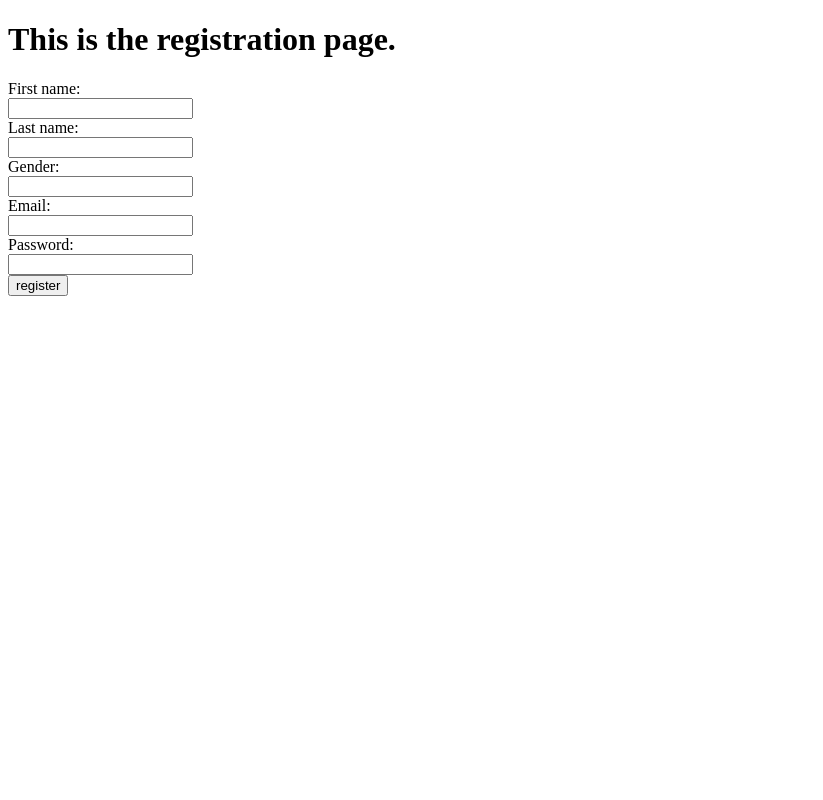
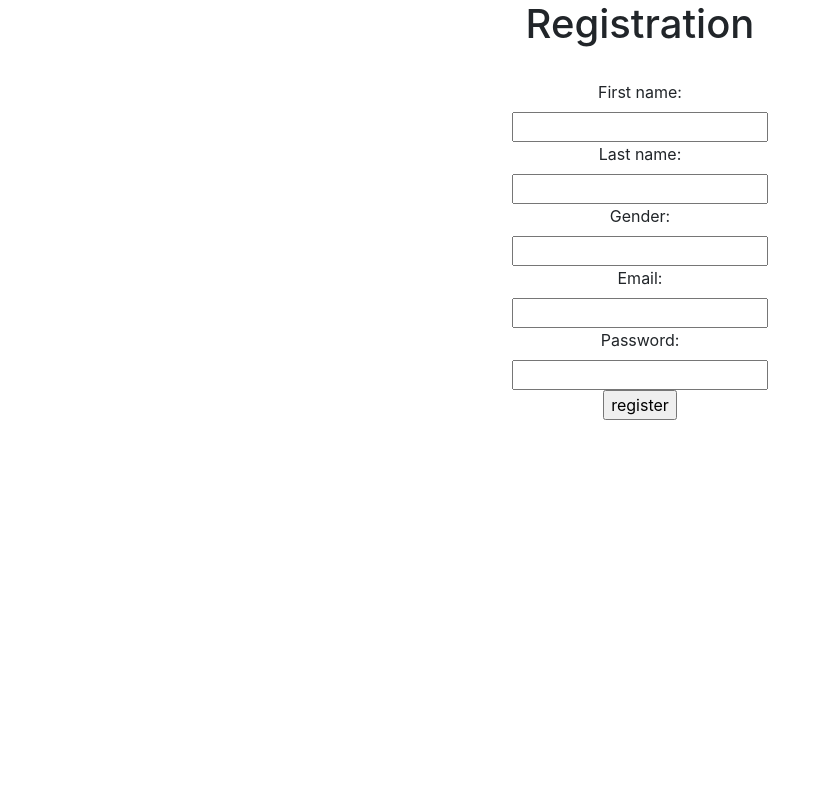
Before and after one commit to wylenjoan/group1-metro-events, a Django app: page /register/ in a window 1280 px wide. Shown: the whole page, without its empty margins (0-823 px from the left). Run offline with Django 3.2, Linux system fonts and the light colour scheme; some libraries are stand-ins or nearby versions.

Commit message:
Add bootstrap in Login and Registration templates

```diff
--- a/metro_events/app/templates/login.html
+++ b/metro_events/app/templates/login.html
@@ -4,7 +4,7 @@
     <meta charset="UTF-8">
     <meta http-equiv="X-UA-Compatible" content="IE=edge">
     <meta name="viewport" content="width=device-width, initial-scale=1.0">
-    <title>Dashboard</title>
+    <title>Login</title>
 
     {% load static %}
     <link rel="stylesheet" href="{% static 'bootstrap/css/bootstrap.min.css' %}">
@@ -17,7 +17,7 @@
     </style>
 </head>
 <body>
-    <h1>This is the login page.</h1>
+    <h1 class="text-center">Login</h1><br>
 
     <div class="container text-center d-flex align-items-center justify-content-center">
         <form action="{% url 'app:login' %}" method="post">
@@ -29,7 +29,7 @@
             <label for="password">Password:</label><br>
             <input type="text" id="password" name="password"><br>
 
-            <input type="submit" value="login">
+            <input type="submit" value="LOGIN" class="btn btn-primary">
 
         </form>
     </div>
--- a/metro_events/app/templates/register.html
+++ b/metro_events/app/templates/register.html
@@ -4,11 +4,22 @@
     <meta charset="UTF-8">
     <meta http-equiv="X-UA-Compatible" content="IE=edge">
     <meta name="viewport" content="width=device-width, initial-scale=1.0">
-    <title>Dashboard</title>
+    <title>Registration</title>
+
+    {% load static %}
+    <link rel="stylesheet" href="{% static 'bootstrap/css/bootstrap.min.css' %}">
+    <link rel="stylesheet" href="{% static 'bootstrap/css/bootstrap.css' %}">
+
+    <style>
+        html, body {
+            height: 100%;
+        }
+    </style>
 </head>
 <body>
-    <h1>This is the registration page.</h1>
+    <h1 class="text-center">Registration</h1><br>
 
+    <div class="container text-center d-flex align-items-center justify-content-center">
         <form action="{% url 'app:register' %}" method="post">
             {% csrf_token %}
 
@@ -30,5 +41,6 @@
             <input type="submit" value="register">
 
         </form>
+    </div>
 </body>
 </html>
```
Lines whose indentation alone changed are shown as unchanged.
